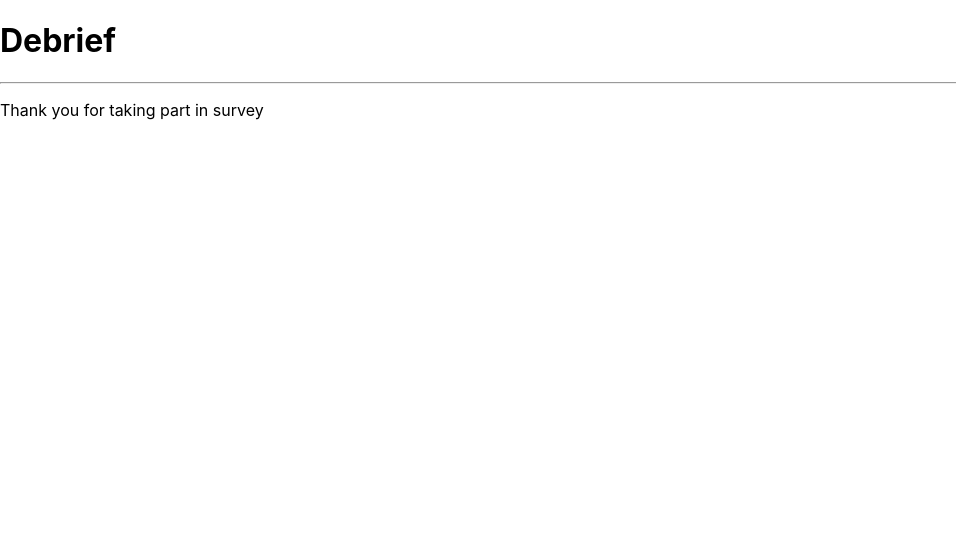
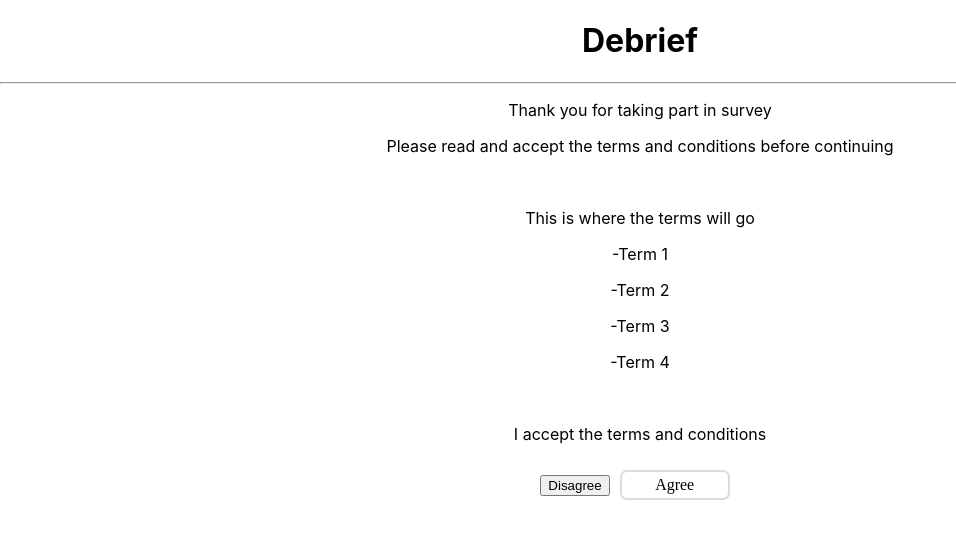
Before and after one commit to NapierJDB/App-Q-Methodology, a React (Create React App) app in the folder project/: page /Debrief in a window 1280 px wide. Shown: the top 538 px of the page, without its empty margins (0-956 px from the left). Built offline with nearby package versions, Linux system fonts and the light colour scheme; the HTML template or start-up script is replaced by a standard one; a web font is replaced by a local one.

Commit message:
Added new pages + Navigation

```diff
--- a/project/src/App.js
+++ b/project/src/App.js
@@ -9,6 +9,9 @@ import Reject from './layouts/Reject'
 import NewAnchors from './layouts/NewAnchors';
 import NewStatements from './layouts/NewStatements';
 import Debrief from './layouts/Debrief'
+import Splash from './layouts/Splash';
+import Participant from './layouts/Participant';
+import End from './layouts/End';
 import {
   BrowserRouter as Router,
   Switch,
@@ -31,6 +34,9 @@ export default class App extends React.Component {
             <Route path='/PrivacyScreen' component={PrivacyScreen} />
             <Route path='/Reject' component={Reject} />
             <Route path='/Debrief' component={Debrief} />
+            <Route path='/Splash' component={Splash} />
+            <Route path='/Participant' component={Participant}/>
+            <Route path='/End' component={End}/>
           </Switch>
         </div>
       </Router>
--- a/project/src/layouts/Debrief.js
+++ b/project/src/layouts/Debrief.js
@@ -1,13 +1,78 @@
-import React, { Component } from 'react';
+import React, { Component, useState} from 'react'
+import { render } from 'react-dom';
+import axios from 'axios';
+import './App.css';
+import logo from './images/logo2.png'
+
+import {
+  BrowserRouter as Router,
+  Route,
+  Link,
+  Switch,
+  useHistory,
+  withRouter,
+  Redirect,
+  MemoryRouter
+} from 'react-router-dom';
 
 export default class Debrief extends React.Component {
+
+    constructor() {
+        super();
+
+        this.state = {
+            agreed: null
+        }
+
+    }
+
+    handleDisagree() {
+        this.setState({ agreed: false })
+    }
+
+    handleAgree() {
+        this.setState({ agreed: true })
+    }
+
     render() {
+        if (this.state.agreed == false) {
+            //alert("Sorry, you must agree to the above terms and conditions to continue")
+            return (
+                <Redirect to={{
+                    pathname: '/Reject',
+
+                }} />
+            )
+        }
+/*
+        if (this.state.agreed == true) {
+            alert("Terms agreed")
+        }
+*/
         return (
-            <div>
+            <div className ='TextCenter'>
                 <h1>Debrief</h1>
                 <hr></hr>
                 <p>Thank you for taking part in survey </p>
+                <p>Please read and accept the terms and conditions before continuing</p>
+                <br></br>
+                <p>This is where the terms will go</p>
+                <p>-Term 1</p>
+                <p>-Term 2</p>
+                <p>-Term 3</p>
+                <p>-Term 4</p>
+                <br></br>
+                <p>I accept the terms and conditions</p>
 
+
+                <button onClick={this.handleDisagree.bind(this)}>Disagree</button>
+                <Link to={'./End'}>
+                  <button
+                    type="submit"
+                    className = 'space button button3'>
+                      Agree
+                  </button>
+                </Link>
             </div>
         )
     }
--- /dev/null
+++ b/project/src/layouts/End.js
@@ -0,0 +1,12 @@
+import React, { Component } from 'react'
+
+export default class End extends Component {
+    render() {
+        return (
+            <div className ='TextCenter'>
+                <h1 className = 'primary'>Thank you for taking part in survey!</h1>
+                <hr></hr>
+            </div>
+        )
+    }
+}
--- /dev/null
+++ b/project/src/layouts/Participant.js
@@ -0,0 +1,50 @@
+import React, { Component, useState} from 'react'
+import { render } from 'react-dom';
+import axios from 'axios';
+import './App.css';
+import logo from './images/logo2.png'
+
+import {
+  BrowserRouter as Router,
+  Route,
+  Link,
+  Switch,
+  useHistory,
+  withRouter,
+  Redirect,
+  MemoryRouter
+} from 'react-router-dom';
+import './App.css';
+
+export default class Participant extends Component {
+    render() {
+        return (
+            <div className='TextCenter'>
+                <img src={logo}/>
+                <h1>Welcome to Research Login</h1>
+                <div className = 'column'>
+
+                    <input className = 'space textbox'
+                   /* type="email"
+                    name="email"
+                    placeholder="Email"
+                    email={this.state.email}
+                    onChange={this.handleChange}
+                    required*/
+
+                />
+                <div className = 'buttonContainer'>
+
+                <Link to={'/PrivacyScreen'}>
+                    <button
+                        type="submit"
+                        className = 'space button button3'>
+                        Login
+                    </button>
+                </Link>
+                </div>
+                </div>
+            </div>
+        )
+    }
+}
--- a/project/src/layouts/PrivacyScreen.js
+++ b/project/src/layouts/PrivacyScreen.js
@@ -44,14 +44,14 @@ export default class PrivacyScreen extends React.Component {
                 }} />
             )
         }
-
+/*
         if (this.state.agreed == true) {
             alert("Terms agreed")
         }
-
+*/
 
         return (
-            <div>
+            <div className ='TextCenter'>
                 <h1>Consent Form</h1>
                 <p>Please read and accept the terms and conditions before continuing</p>
                 <br></br>
@@ -65,7 +65,14 @@ export default class PrivacyScreen extends React.Component {
 
 
                 <button onClick={this.handleDisagree.bind(this)}>Disagree</button>
-                <button onClick={this.handleAgree.bind(this)}>Agree</button>
+                <Link to={'./Debrief'}>
+                  <button
+                    type="submit"
+                    className = 'space button button3'>
+                      Agree
+                  </button>
+                </Link>
+
 
             </div>
         )
--- /dev/null
+++ b/project/src/layouts/Splash.js
@@ -0,0 +1,50 @@
+import React, { Component, useState} from 'react'
+import { render } from 'react-dom';
+import axios from 'axios';
+import './App.css';
+import logo from './images/logo2.png'
+
+import {
+  BrowserRouter as Router,
+  Route,
+  Link,
+  Switch,
+  useHistory,
+  withRouter,
+  Redirect,
+  MemoryRouter
+} from 'react-router-dom';
+import './App.css';
+
+export default class Splash extends Component
+{
+    render()
+    {
+        return (
+            <div className ='TextCenter'>
+                <img src={logo}/>
+                <h1 className = 'primary'>Welcome to Q Research</h1>
+
+
+                <div className = 'buttonContainer'>
+
+                <Link to={'/Participant'}>
+                    <button
+                        type="submit"
+                        className = 'space button button3'>
+                        Participant
+                    </button>
+                </Link>
+
+                <Link to={'./'}>
+                  <button
+                    type="submit"
+                    className = 'space button button3'>
+                      Admin
+                  </button>
+                </Link>
+                </div>
+            </div>
+        )
+    }
+}
```
